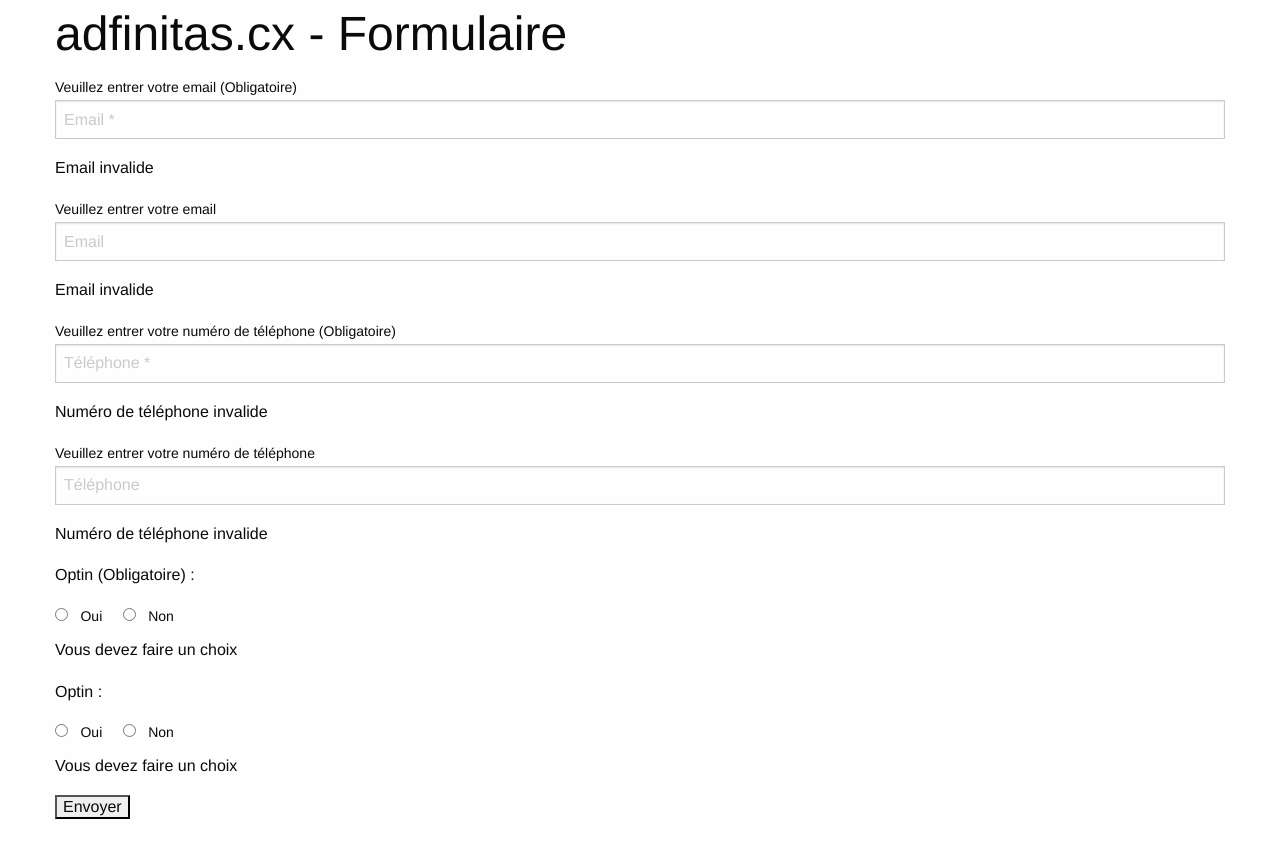
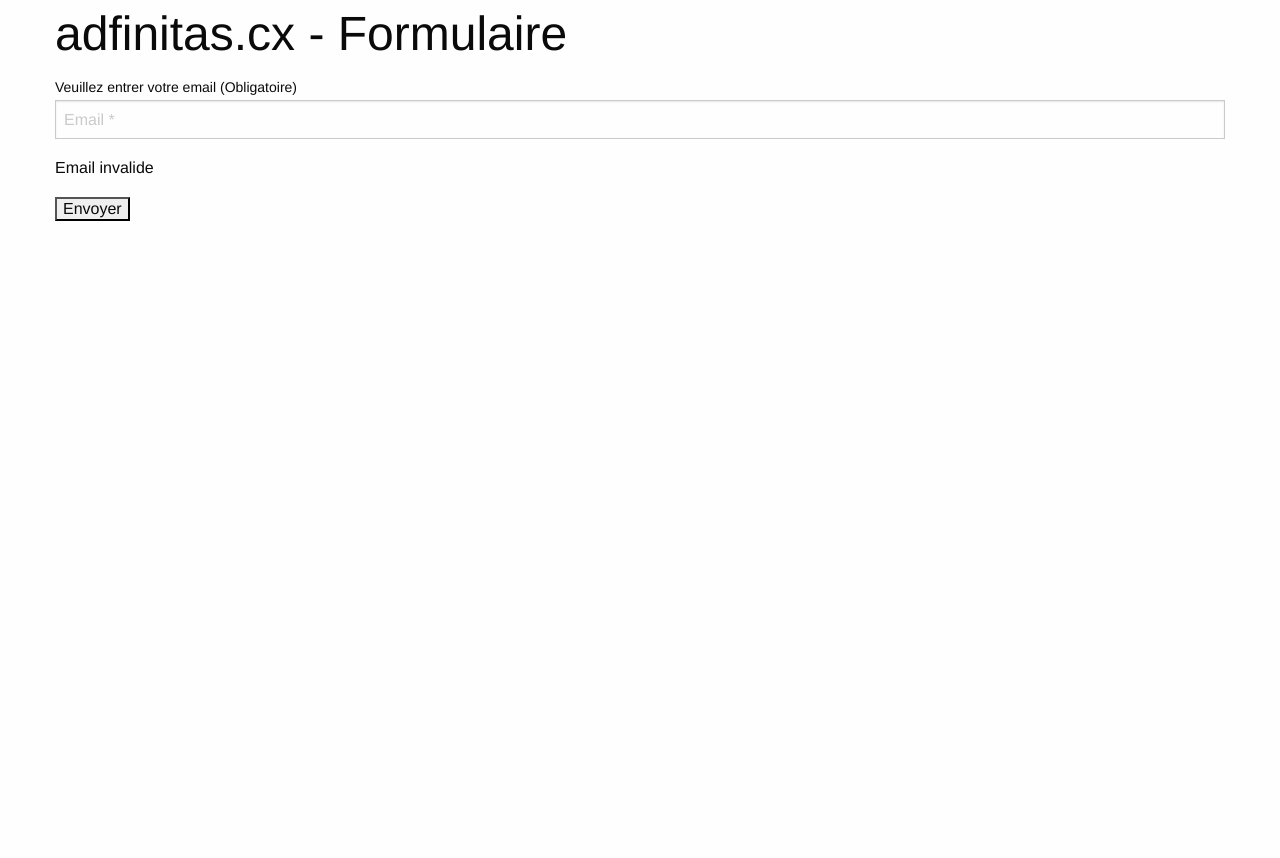
Before and after one commit to adfinitas-app/agir-action-enfance, a Jekyll site: the page built from form/index.html, in a window 1280 px wide. Shown: the top 858 px of the page. Built offline with Jekyll 4.4.1, drawn with Linux system fonts in a browser that asks for light colours.

Commit message:
Updated '/form/index.html' via CloudCannon

```diff
--- a/form/index.html
+++ b/form/index.html
@@ -1,78 +1,25 @@
 ---
 layout: form
-title: "Formulaire"
-source: "Formulaire de test"
-champs :
+title: Formulaire
+source: Formulaire de test
+champs:
   - type: champ_libre_court
-   nom: "email"
+    nom: email
     actif: true
     requis: true
-   texte: "Veuillez entrer votre email (Obligatoire)"
-   message_erreur: "Email invalide"
-   placeholder: "Email *"
+    texte: Veuillez entrer votre email (Obligatoire)
+    message_erreur: Email invalide
+    placeholder: 'Email *'
     controle: email
     reponses:
       - valeur:
- - type: champ_libre_court
-   nom: "email-non-requis"
-   actif: true
-   requis: false
-   texte: "Veuillez entrer votre email"
-   message_erreur: "Email invalide"
-   placeholder: "Email"
-   controle: email
-   reponses:
-    - valeur:
- - type: champ_libre_court
-   nom: "phone"
-   actif: true
-   requis: true
-   texte: "Veuillez entrer votre numéro de téléphone (Obligatoire)"
-   message_erreur: "Numéro de téléphone invalide"
-   placeholder: "Téléphone *"
-   controle: telephone
-   reponses:
-    - valeur:
- - type: champ_libre_court
-   nom: "phone-non-requis"
-   actif: true
-   requis: false
-   texte: "Veuillez entrer votre numéro de téléphone"
-   message_erreur: "Numéro de téléphone invalide"
-   placeholder: "Téléphone"
-   controle: telephone
-   reponses:
-    - valeur:
- - type: choix_unique
-   nom: "optin"
-   actif: true
-   requis: true
-   texte: "Optin (Obligatoire) :"
-   message_erreur: "Vous devez faire un choix"
-   placeholder:
-   controle:
-   reponses:
-    - valeur: Oui
-    - valeur: Non
- - type: choix_unique
-   nom: "optin-non-requis"
-   actif: true
-   requis: false
-   texte: "Optin :"
-   message_erreur: "Vous devez faire un choix"
-   placeholder:
-   controle:
-   reponses:
-    - valeur: Oui
-    - valeur: Non
-bouton_de_soumission: "Envoyer"
-
+bouton_de_soumission: Envoyer
 _comments:
-  nom: "Obligatoire et unique. Description courte du champ"
+  nom: Obligatoire et unique. Description courte du champ
   texte: Ce champ peut etre vide
-  placeholder: Seulement pour les champs de type "champ libre"
-  controle: Seulement pour les champs de type "champ libre"
-  reponses: Seulement pour les champs de type "choix"
+  placeholder: 'Seulement pour les champs de type "champ libre"'
+  controle: 'Seulement pour les champs de type "champ libre"'
+  reponses: 'Seulement pour les champs de type "choix"'
 ---
 
 <div class="row">
```
Lines whose indentation alone changed are shown as unchanged.
